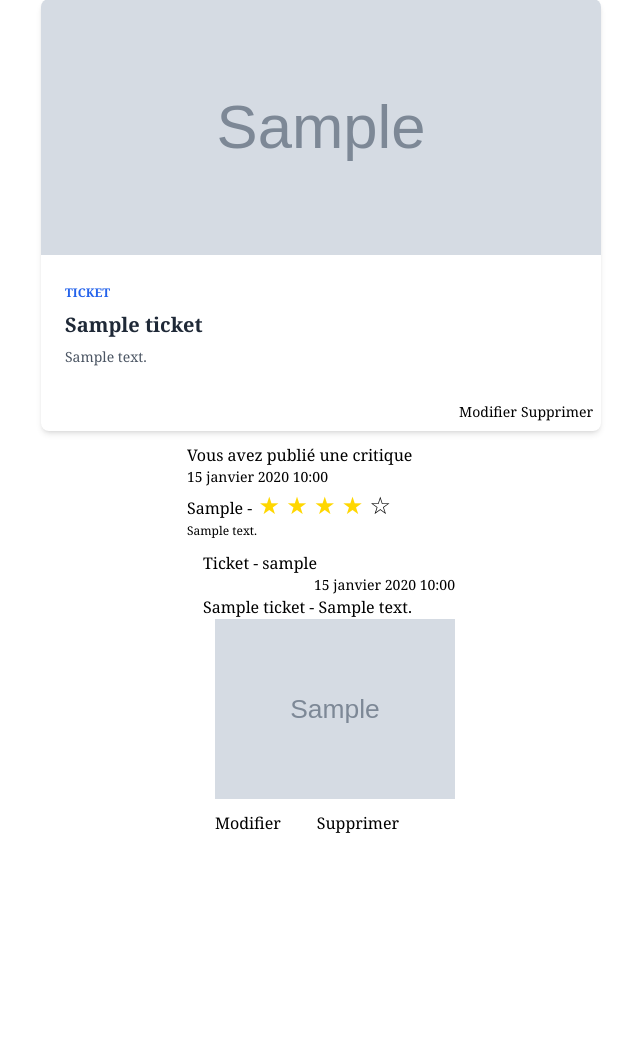
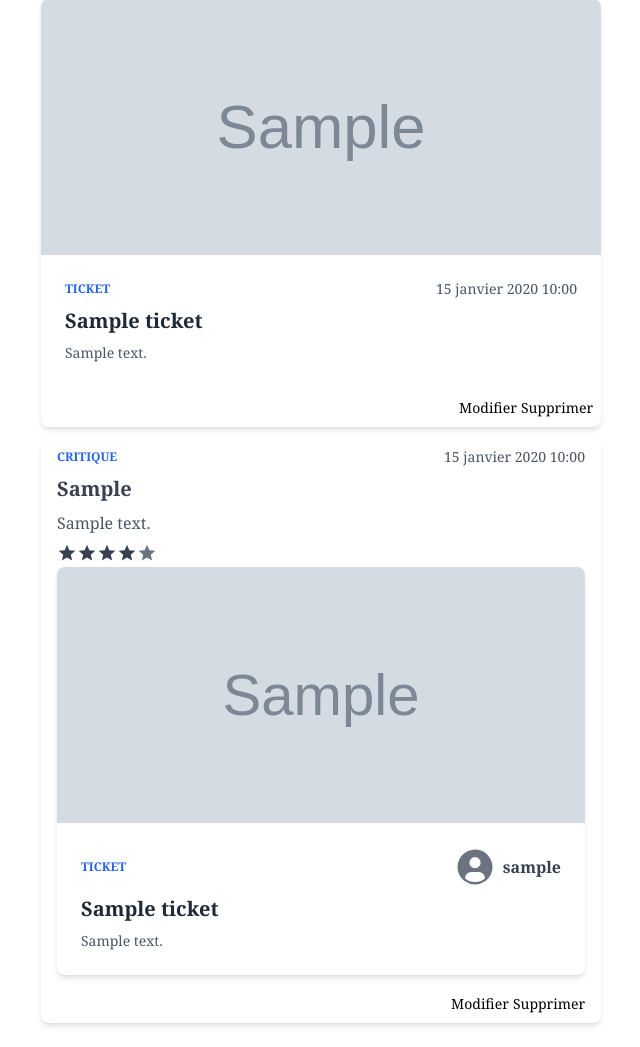
Before and after one commit to MickaelFioretti/LITRevu, a Django app: page /post/ in a window 1280 px wide. Shown: the part 117-1164 px from the top of the page, without its empty margins (319-959 px from the left). Before the commit the page ends 950 px from the top, so only its background shows below. Run offline with Django 4.2, Linux system fonts and the light colour scheme; tables that the repository leaves empty hold one stand-in row (values such as "Sample post"); grey boxes marked "Sample" are stand-in pictures; some libraries are stand-ins or nearby versions.

Commit message:
style: change all style for review

```diff
--- a/website/post/templates/post.html
+++ b/website/post/templates/post.html
@@ -23,10 +23,18 @@
 
         <div class="p-6">
             <div>
+                <div class="flex items-center justify-between">
                     <span
                         class="text-xs font-bold text-blue-600 uppercase dark:text-blue-400"
-                    >Ticket</span
                     >
+                        Ticket
+                    </span>
+                    <span
+                        class="text-sm font-light text-gray-600 dark:text-gray-400"
+                    >
+                        {{ ticket.time_created }}
+                    </span>
+                </div>
                 <a
                     href="#"
                     class="block mt-2 text-xl font-bold text-gray-800 transition-colors duration-300 transform dark:text-white hover:text-gray-600 hover:underline"
@@ -42,49 +50,128 @@
         </div>
 
         <div class="m-2 self-end">
-            <button
-                class="btn-info text-sm"
-            >Modifier</button>
-            <button
-                class="btn-error text-sm"
-            >Supprimer</button>
+            <button class="btn-info text-sm">Modifier</button>
+            <button class="btn-error text-sm">Supprimer</button>
         </div>
     </div>
     {% endfor %}
 
     <!-- Display the user's reviews -->
     {% for review in reviews %}
-    <div class="card">
-        <h2 class="self-start">Vous avez publié une critique</h2>
-        <h3 class="self-end text-sm mr-4">{{ review.time_created }}</h3>
-        <div class="rating self-start">
-            <span class="text-base">{{ review.headline }} -</span>
+    <!-- max-w-2xl px-8 py-4 bg-white rounded-lg shadow-md dark:bg-gray-800 -->
+    <div
+        class="flex flex-col w-[35rem] px-4 py-2 bg-white rounded-lg shadow-md dark:bg-gray-800"
+    >
+        <div class="flex items-center justify-between">
+            <span
+                class="text-xs font-bold text-blue-600 uppercase dark:text-blue-400"
+            >
+                Critique
+            </span>
+            <span class="text-sm font-light text-gray-600 dark:text-gray-400">
+                {{ review.time_created }}
+            </span>
+        </div>
+
+        <div class="mt-2">
+            <a
+                href="#"
+                class="text-xl font-bold text-gray-700 dark:text-white hover:text-gray-600 dark:hover:text-gray-200 hover:underline"
+                tabindex="0"
+                role="link"
+                >{{ review.headline }}</a
+            >
+            <p class="mt-2 text-gray-600 dark:text-gray-300">
+                {{ review.body }}
+            </p>
+            <div class="flex mt-2 item-center">
                 {% for i in review.rating %}
-            <span class="star">&#9733;</span>
+                <svg
+                    class="w-5 h-5 text-gray-700 fill-current dark:text-gray-300"
+                    viewBox="0 0 24 24"
+                >
+                    <path
+                        d="M12 17.27L18.18 21L16.54 13.97L22 9.24L14.81 8.63L12 2L9.19 8.63L2 9.24L7.46 13.97L5.82 21L12 17.27Z"
+                    />
+                </svg>
                 {% endfor %} {% for i in review.rating_empty %}
-            <span class="">&#9734;</span>
+                <svg
+                    class="w-5 h-5 text-gray-500 fill-current"
+                    viewBox="0 0 24 24"
+                >
+                    <path
+                        d="M12 17.27L18.18 21L16.54 13.97L22 9.24L14.81 8.63L12 2L9.19 8.63L2 9.24L7.46 13.97L5.82 21L12 17.27Z"
+                    />
+                </svg>
                 {% endfor %}
             </div>
-        <p class="self-start text-xs">{{ review.body }}</p>
-        <div class="flex flex-col ml-4 pt-3 pb-3 w-full">
-            <h2 class="self-start">
-                Ticket - {% if review.id_ticket.id_user == user %}Vous{% else%}{{ review.id_ticket.id_user }}{% endif %}
-            </h2>
-            <h3 class="self-end text-sm mr-4">
-                {{ review.id_ticket.time_created }}
-            </h3>
-            <h2 class="self-start">
-                {{review.id_ticket.title}} - {{review.id_ticket.description}}
-            </h2>
+        </div>
+        <!-- Ticket -->
+        <div
+            class="flex flex-col w-[33rem] mt-1 overflow-hidden bg-white rounded-lg shadow-md dark:bg-gray-800"
+        >
             <img
-                class="self-start max-w-[15rem] ml-3"
+                class="object-cover w-full h-64"
                 src="{{ review.id_ticket.image.url }}"
-                alt="{{ review.id_ticket.title }}"
+                alt="Article"
             />
+
+            <div class="p-6">
+                <div>
+                    <div class="flex items-center justify-between">
+                        <span
+                            class="text-xs font-bold text-blue-600 uppercase dark:text-blue-400"
+                        >
+                            Ticket
+                        </span>
+                        <span class="flex flex-row">
+                            <div class="flex items-center">
+                                <svg
+                                    class="hidden object-cover w-10 h-10 mx-2 rounded-full sm:block text-gray-500"
+                                    xmlns="http://www.w3.org/2000/svg"
+                                    width="32"
+                                    height="32"
+                                    viewBox="0 0 32 32"
+                                >
+                                    <path
+                                        fill="none"
+                                        d="M8.007 24.93A4.996 4.996 0 0 1 13 20h6a4.996 4.996 0 0 1 4.993 4.93a11.94 11.94 0 0 1-15.986 0ZM20.5 12.5A4.5 4.5 0 1 1 16 8a4.5 4.5 0 0 1 4.5 4.5Z"
+                                    />
+                                    <path
+                                        fill="currentColor"
+                                        d="M26.749 24.93A13.99 13.99 0 1 0 2 16a13.899 13.899 0 0 0 3.251 8.93l-.02.017c.07.084.15.156.222.239c.09.103.187.2.28.3c.28.304.568.596.87.87c.092.084.187.162.28.242c.32.276.649.538.99.782c.044.03.084.069.128.1v-.012a13.901 13.901 0 0 0 16 0v.012c.044-.031.083-.07.128-.1c.34-.245.67-.506.99-.782c.093-.08.188-.159.28-.242c.302-.275.59-.566.87-.87c.093-.1.189-.197.28-.3c.071-.083.152-.155.222-.24ZM16 8a4.5 4.5 0 1 1-4.5 4.5A4.5 4.5 0 0 1 16 8ZM8.007 24.93A4.996 4.996 0 0 1 13 20h6a4.996 4.996 0 0 1 4.993 4.93a11.94 11.94 0 0 1-15.986 0Z"
+                                    />
+                                </svg>
+                                <a
+                                    class="font-bold text-gray-700 cursor-pointer dark:text-gray-200"
+                                    tabindex="0"
+                                    role="link"
+                                >
+                                    {% if review.id_ticket.id_user == user%}Vous
+                                    {%else%} {{ review.id_ticket.id_user }}
+                                    {%endif%}
+                                </a>
                             </div>
-        <div class="self-end flex justify-evenly w-[15rem] gap-2">
-            <button class="btn-info">Modifier</button>
-            <button class="btn-error">Supprimer</button>
+                        </span>
+                    </div>
+                    <a
+                        href="#"
+                        class="block mt-2 text-xl font-bold text-gray-800 transition-colors duration-300 transform dark:text-white hover:text-gray-600 hover:underline"
+                        tabindex="0"
+                        role="link"
+                    >
+                        {{ review.id_ticket.title }}
+                    </a>
+                    <p class="mt-2 text-sm text-gray-600 dark:text-gray-400">
+                        {{ review.id_ticket.description }}
+                    </p>
+                </div>
+            </div>
+        </div>
+
+        <div class="self-end mt-4">
+            <button class="btn-info text-sm">Modifier</button>
+            <button class="btn-error text-sm">Supprimer</button>
         </div>
     </div>
     {% endfor %}
```
Also changed, not shown: website/theme/static_src/src/styles.css (+1 -17 lines). Lines whose indentation alone changed are shown as unchanged.
